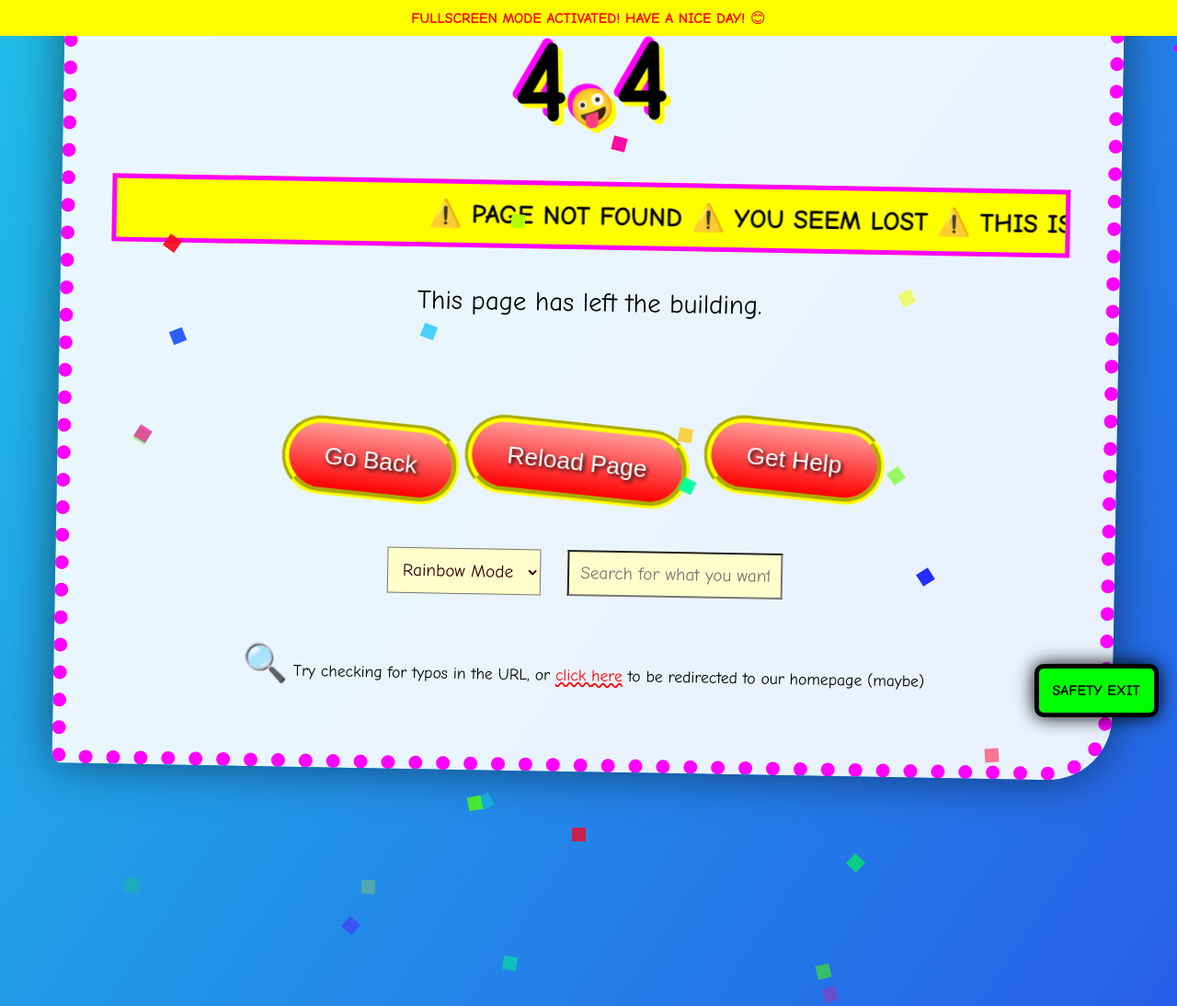
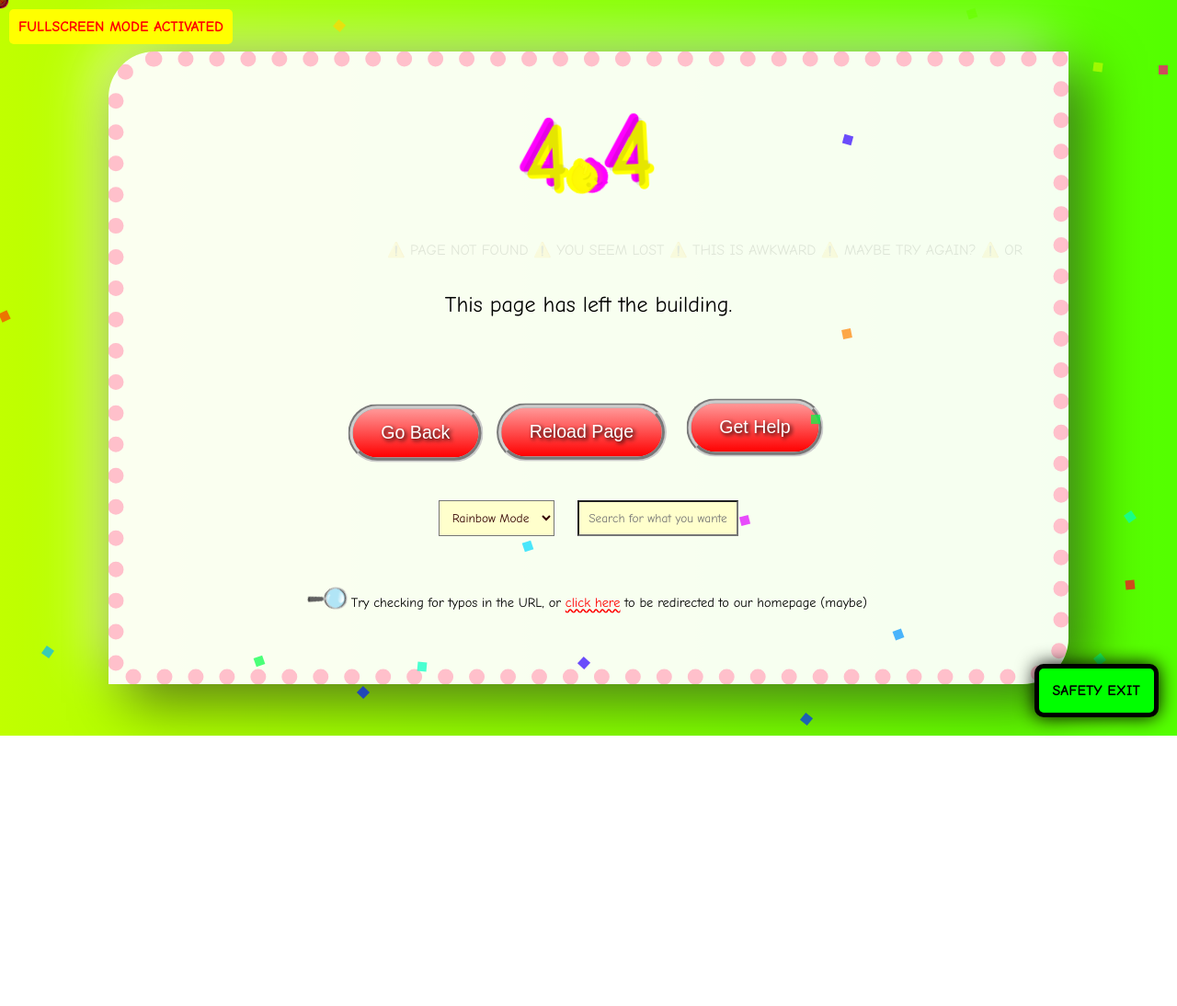
Before and after one commit to BlueBeardone/404PageNotFound, a plain HTML site: page index.html in a window 1280 px wide. Shown: the top 1094 px of the page at 92% size. After the commit the page ends 800 px from the top, so only its background shows below. Drawn offline with Linux system fonts and the light colour scheme.

Commit message:
Update index.html

```diff
--- a/index.html
+++ b/index.html
@@ -3,73 +3,84 @@
 <head>
     <meta charset="UTF-8">
     <meta name="viewport" content="width=device-width, initial-scale=1.0">
-    <title>404 - The Worst Page You've Ever Seen</title>
+    <title>404 - Page Not Found (Unfortunately)</title>
     <style>
-        /* Inline styles for maximum annoyance */
+        /* CSS designed to be as confusing as possible */
         * {
             margin: 0;
             padding: 0;
             box-sizing: border-box;
-            transition: all 0.5s ease-in-out;
+            transition: all 0.3s ease-in-out;
+        }
+
+        html, body {
+            width: 100%;
+            height: 100%;
+            overflow: hidden;
+            font-family: "Comic Sans MS", "Papyrus", cursive;
         }
 
         body {
-            font-family: "Comic Sans MS", "Papyrus", cursive;
-            background: linear-gradient(124deg, #ff2400, #e81d1d, #e8b71d, #e3e81d, #1de840, #1ddde8, #2b1de8, #dd00f3, #dd00f3);
-            background-size: 1800% 1800%;
-            animation: rainbow 18s ease infinite;
-            color: #000;
-            overflow: hidden;
-            width: 100vw;
-            height: 100vh;
+            background: linear-gradient(90deg, #f00, #ff0, #0f0, #0ff, #00f, #f0f, #f00);
+            background-size: 1400% 100%;
+            animation: rnbw 1.7s linear infinite;
+            color: rgba(0,0,0,0.1);
+            display: flex;
+            justify-content: center;
+            align-items: center;
+            position: fixed;
+            top: 0;
+            left: 0;
+            right: 0;
+            bottom: 0;
         }
 
-        @keyframes rainbow {
-            0% { background-position: 0% 82% ; }
-            50% { background-position: 100% 19% ; }
-            100% { background-position: 0% 82% ; }
+        @keyframes rnbw {
+            0% { background-position: 0% 50%; }
+            100% { background-position: 100% 50%; }
         }
 
         .container {
-            position: absolute;
-            top: 50%;
-            left: 50%;
-            transform: translate(-50%, -50%) rotate(1deg);
             text-align: center;
-            padding: 40px;
-            background: rgba(255, 255, 255, 0.9);
-            border: 15px dotted #ff00ff;
-            border-radius: 70px 10px 70px 10px;
-            box-shadow: 0 0 50px rgba(0, 0, 0, 0.5);
+            padding: 30px;
+            background: rgba(255,255,255,0.94);
+            border: 17px dotted pink;
+            border-radius: 50px 0 50px 0;
+            box-shadow: 20px 20px 60px rgba(0,0,0,0.5), -20px -20px 60px rgba(255,255,255,0.5);
             max-width: 90%;
+            max-height: 90%;
+            overflow: auto;
+            position: relative;
         }
 
         h1 {
-            font-size: 8rem;
-            text-shadow: 5px 5px 0 #ff0, -5px -5px 0 #f0f;
-            margin-bottom: 30px;
+            font-size: 7rem;
+            text-shadow: 4px 4px 0 #ff0, -4px -4px 0 #f0f;
+            margin-bottom: 20px;
             animation: shake 0.82s cubic-bezier(.36,.07,.19,.97) infinite;
             transform: translate3d(0, 0, 0);
+            backface-visibility: hidden;
+            perspective: 1000px;
         }
 
         @keyframes shake {
-            10%, 90% { transform: translate3d(-2px, 0, 0) rotate(-2deg); }
-            20%, 80% { transform: translate3d(4px, 0, 0) rotate(4deg); }
-            30%, 50%, 70% { transform: translate3d(-6px, 0, 0) rotate(-6deg); }
-            40%, 60% { transform: translate3d(6px, 0, 0) rotate(6deg); }
+            10%, 90% { transform: translate3d(-1px, 0, 0) rotate(-1deg); }
+            20%, 80% { transform: translate3d(2px, 0, 0) rotate(2deg); }
+            30%, 50%, 70% { transform: translate3d(-3px, 0, 0) rotate(-3deg); }
+            40%, 60% { transform: translate3d(3px, 0, 0) rotate(3deg); }
         }
 
         p {
-            font-size: 1.8rem;
-            margin-bottom: 25px;
-            line-height: 1.6;
+            font-size: 1.5rem;
+            margin-bottom: 20px;
+            line-height: 1.7;
+            color: #000;
         }
 
         .blink {
-            animation: blink 0.9s steps(2, start) infinite;
+            animation: blink 0.7s steps(2, start) infinite;
             color: #f00;
             font-weight: bold;
-            font-size: 2rem;
         }
 
         @keyframes blink {
@@ -78,22 +89,23 @@
 
         .btn {
             display: inline-block;
-            padding: 18px 35px;
-            margin: 15px;
+            padding: 15px 30px;
+            margin: 10px;
             background: linear-gradient(to bottom, #ff9999 0%, #ff0000 100%);
-            border: 7px groove #ff0;
-            border-radius: 60px;
+            border: 5px groove #ccc;
+            border-radius: 50px;
             color: white;
-            font-size: 1.5rem;
+            font-size: 1.2rem;
             cursor: pointer;
             text-decoration: none;
+            transition: all 0.3s;
+            animation: pulse 2s infinite;
             text-shadow: 2px 2px 4px #000;
-            animation: pulse 2s infinite;
         }
 
         @keyframes pulse {
             0% { transform: scale(1); }
-            50% { transform: scale(1.1) rotate(5deg); }
+            50% { transform: scale(1.1); }
             100% { transform: scale(1); }
         }
 
@@ -103,31 +115,45 @@
         }
 
         .marquee {
-            margin: 35px 0;
+            margin: 30px 0;
             white-space: nowrap;
             overflow: hidden;
             box-sizing: border-box;
-            background: #ff0;
-            padding: 15px;
-            border: 5px solid #f0f;
         }
 
         .marquee span {
             display: inline-block;
             padding-left: 100%;
-            animation: marquee 20s linear infinite;
-            font-size: 1.8rem;
-            font-weight: bold;
+            animation: marquee 15s linear infinite;
         }
 
         @keyframes marquee {
-            0% { transform: translate(0, 0); }
+            0%   { transform: translate(0, 0); }
             100% { transform: translate(-100%, 0); }
         }
 
+        .cursor-trail {
+            position: absolute;
+            width: 20px;
+            height: 20px;
+            border-radius: 50%;
+            background: rgba(255, 255, 0, 0.7);
+            pointer-events: none;
+            mix-blend-mode: difference;
+            z-index: 9999;
+        }
+
+        .confetti {
+            position: absolute;
+            width: 10px;
+            height: 10px;
+            background-color: #f00;
+            opacity: 0.7;
+        }
+
         .emoji {
-            font-size: 2.5rem;
-            animation: spin 5s linear infinite;
+            font-size: 2rem;
+            animation: spin 4s linear infinite;
             display: inline-block;
         }
 
@@ -137,12 +163,11 @@
 
         select, input {
             font-family: "Comic Sans MS", cursive;
-            padding: 12px;
-            margin: 12px;
-            border: 5px wavy #ff0;
+            padding: 10px;
+            margin: 10px;
+            border: 3px wavy #ff0;
             background: #ffc;
             color: #300;
-            font-size: 1.2rem;
         }
 
         .cursor-changing *:hover {
@@ -153,7 +178,7 @@
             position: fixed;
             bottom: 20px;
             right: 20px;
-            z-index: 9999;
+            z-index: 10000;
             background: #00ff00;
             color: #000;
             padding: 15px;
@@ -169,75 +194,69 @@
             color: #fff;
         }
 
-        .confetti {
-            position: absolute;
-            width: 15px;
-            height: 15px;
-            background-color: #f00;
-            opacity: 0.8;
-            animation: confetti-fall 5s linear infinite;
-        }
-
-        @keyframes confetti-fall {
-            0% { transform: translateY(-100px) rotate(0deg); opacity: 1; }
-            100% { transform: translateY(100vh) rotate(360deg); opacity: 0; }
-        }
-
-        .cursor-trail {
-            position: absolute;
-            width: 25px;
-            height: 25px;
-            border-radius: 50%;
-            background: rgba(255, 255, 0, 0.7);
-            pointer-events: none;
-            mix-blend-mode: difference;
-            z-index: 9999;
-        }
-
-        .fullscreen-message {
+        .fullscreen-overlay {
             position: fixed;
             top: 0;
             left: 0;
             width: 100%;
+            height: 100%;
+            background: rgba(0, 0, 0, 0.7);
+            display: flex;
+            justify-content: center;
+            align-items: center;
+            z-index: 10000;
+        }
+
+        .fullscreen-message {
+            background: #fff;
+            padding: 30px;
+            border: 10px solid #f00;
+            border-radius: 20px;
+            text-align: center;
+            max-width: 80%;
+        }
+
+        .mode-indicator {
+            position: fixed;
+            top: 10px;
+            left: 10px;
             background: #ff0;
             color: #f00;
-            text-align: center;
             padding: 10px;
+            border-radius: 5px;
             font-weight: bold;
-            z-index: 10000;
-            animation: blink 1s infinite;
+            z-index: 1000;
         }
     </style>
 </head>
 <body class="cursor-changing">
-    <div class="fullscreen-message">FULLSCREEN MODE ACTIVATED! HAVE A NICE DAY! 😊</div>
+    <div class="mode-indicator">FULLSCREEN MODE ACTIVATED</div>
 
     <div class="container">
-        <h1>4<span class="emoji">🤪</span>4</h1>
+        <h1>4<span class="emoji">🤔</span>4</h1>
         <div class="marquee">
             <span>⚠️ PAGE NOT FOUND ⚠️ YOU SEEM LOST ⚠️ THIS IS AWKWARD ⚠️ MAYBE TRY AGAIN? ⚠️ OR DON'T ⚠️ I'M JUST A WEBPAGE ⚠️</span>
         </div>
         <p>Oopsie-doodle! Looks like you took a wrong turn at Albuquerque!</p>
         <p class="blink">ERROR: PAGE_NOT_FOUND | CODE: 0xDEADBEEF | PLEASE STAND BY</p>
 
-        <div style="margin: 25px;">
+        <div style="margin: 20px;">
             <button class="btn" onclick="fakeRedirect()">Go Back</button>
             <button class="btn" onclick="location.reload()">Reload Page</button>
             <button class="btn" onclick="askForHelp()">Get Help</button>
         </div>
 
-        <div style="margin: 25px;">
+        <div style="margin: 20px;">
             <select onchange="changeBackground(this.value)">
                 <option value="rainbow">Rainbow Mode</option>
                 <option value="strobe">Strobe Mode</option>
                 <option value="spiral">Spiral Mode</option>
-                <option value="invert">Invert Colors</option>
             </select>
 
             <input type="text" placeholder="Search for what you wanted?" onkeypress="if(event.key==='Enter') searchRedirect(this.value)">
         </div>
 
-        <p style="margin-top: 35px; font-size: 1.1rem;">
+        <p style="margin-top: 30px; font-size: 0.9rem;">
             <span class="emoji">🔍</span>
             Try checking for typos in the URL, or
             <a href="javascript:void(0)" onclick="annoyingRedirect()" style="color: #f00; text-decoration: underline wavy;">click here</a>
@@ -267,6 +286,10 @@
             startMovingElements();
             setInterval(changeText, 5000);
             setInterval(changeTitle, 3000);
+
+            // Prevent scrolling
+            document.body.style.overflow = 'hidden';
+            window.addEventListener('scroll', preventScroll);
         });
 
         function enterFullscreen() {
@@ -303,8 +326,14 @@
             }
         }
 
+        function preventScroll(e) {
+            e.preventDefault();
+            window.scrollTo(0, 0);
+            return false;
+        }
+
         function createCursorTrail() {
-            for (let i = 0; i < 25; i++) {
+            for (let i = 0; i < 20; i++) {
                 let trail = document.createElement('div');
                 trail.className = 'cursor-trail';
                 document.body.appendChild(trail);
@@ -320,10 +349,10 @@
                 posX += (mouseX - posX) / 10;
                 posY += (mouseY - posY) / 10;
                 trails.forEach(function(trail, i) {
-                    trail.style.left = (posX - 12) + 'px';
-                    trail.style.top = (posY - 12) + 'px';
-                    trail.style.backgroundColor = `hsl(${i * 15}, 100%, 50%)`;
-                    trail.style.transform = `scale(${i / 25})`;
+                    trail.style.left = (posX - 10) + 'px';
+                    trail.style.top = (posY - 10) + 'px';
+                    trail.style.backgroundColor = `hsl(${i * 18}, 100%, 50%)`;
+                    trail.style.transform = `scale(${i / 20})`;
                 });
                 requestAnimationFrame(updateTrails);
             }
@@ -339,8 +368,8 @@
                 confetti.style.backgroundColor = `hsl(${Math.random() * 360}, 100%, 50%)`;
                 confetti.style.transform = `rotate(${Math.random() * 360}deg)`;
                 document.body.appendChild(confetti);
-                setTimeout(() => { confetti.remove(); }, 5000);
-            }, 150);
+                setTimeout(() => { confetti.remove(); }, 2000);
+            }, 100);
         }
 
         function playAnnoyingSound() {
@@ -349,11 +378,11 @@
                 setInterval(() => {
                     let oscillator = audioContext.createOscillator();
                     oscillator.type = 'sawtooth';
-                    oscillator.frequency.setValueAtTime(300 + Math.random() * 600, audioContext.currentTime);
+                    oscillator.frequency.setValueAtTime(300 + Math.random() * 500, audioContext.currentTime);
                     oscillator.connect(audioContext.destination);
                     oscillator.start();
-                    oscillator.stop(audioContext.currentTime + 0.15);
-                }, 700);
+                    oscillator.stop(audioContext.currentTime + 0.1);
+                }, 800);
             } catch(e) { console.log('Audio not supported (lucky you)'); }
         }
 
@@ -390,6 +419,11 @@
                 alert('Developer tools are disabled on this premium 404 experience.');
                 return false;
             }
+            if (e.keyCode === 27) { // ESC
+                e.preventDefault();
+                alert('There is no escape! Muahahaha!');
+                return false;
+            }
         }
 
         function disableRightClick(e) {
@@ -403,8 +437,8 @@
                 let buttons = document.querySelectorAll('.btn');
                 buttons.forEach(btn => {
                     btn.style.position = 'relative';
-                    btn.style.left = Math.random() * 30 - 15 + 'px';
-                    btn.style.top = Math.random() * 30 - 15 + 'px';
+                    btn.style.left = Math.random() * 20 - 10 + 'px';
+                    btn.style.top = Math.random() * 20 - 10 + 'px';
                 });
             }, 2000);
         }
@@ -476,12 +510,9 @@
             } else if (mode === 'spiral') {
                 document.body.style.animation = 'none';
                 document.body.style.backgroundImage = 'repeating-radial-gradient(circle, red, yellow 10%, green 20%)';
-                document.body.style.animation = 'rainbow 1s linear infinite';
-            } else if (mode === 'invert') {
-                document.body.style.filter = 'invert(1)';
+                document.body.style.animation = 'rnbw 1s linear infinite';
             } else {
-                document.body.style.animation = 'rainbow 18s ease infinite';
-                document.body.style.filter = 'none';
+                document.body.style.animation = 'rnbw 1.7s linear infinite';
             }
         }
 
```
